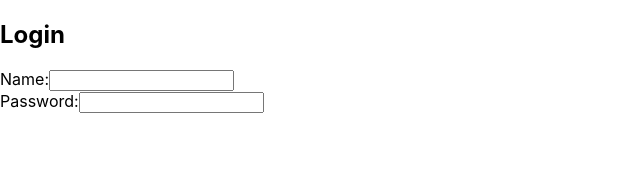
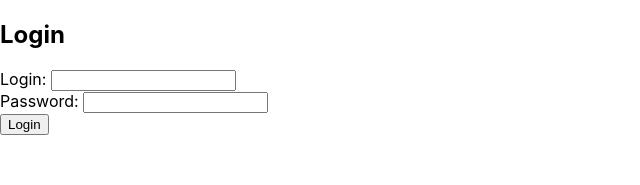
Before and after one commit to kozyraP/react-to-do-WIT, a React (Create React App) app: page / in a window 1280 px wide. Shown: the top 185 px of the page, without its empty margins (0-640 px from the left). Built offline with nearby package versions, Linux system fonts and the light colour scheme.

Commit message:
all login logic finished

```diff
--- a/src/App.js
+++ b/src/App.js
@@ -3,19 +3,33 @@ import LoginForm from './components/LoginForm';
 
 function App() {
     const adminUser = {
-      login: "admin@gmail.com",
-      password: "admin1234"
+      login: "admin",
+      password: "admin"
     }
 
     const[user, setUser] = useState({login: "", password: ""});
     const[error, setError] = useState("");
 
     const Login = details => {
-      console.log(details);
+
+      if(details.login == adminUser.login && details.password == adminUser.password){
+        console.log('logged in')
+        setUser({
+          login: details.login,
+          password: details.password
+        })
+    }
+    else {
+      setError("Wrong password!")
+    }
+
     }
 
     const Logout = () => {
-      console.log("Logout");
+      setUser({
+        login: "",
+          password: ""
+      })
     }
 
   return (
@@ -23,10 +37,10 @@ function App() {
       {(user.login != "") ? (
       <div className="welcome">
         <h2>Welcome, <span>{user.login}</span></h2>
-        <button>Logout</button>
+        <button onClick={Logout}>Logout</button>
       </div>
       ) : (
-        <LoginForm />
+        <LoginForm Login={Login} error={error} />
       )
     }
     </div>
--- a/src/components/LoginForm.js
+++ b/src/components/LoginForm.js
@@ -1,20 +1,31 @@
-import React from 'react';
+import React, { useState } from 'react';
 
-function LoginForm() {
+function LoginForm({Login, error }) {
+    const [details, setDetails] = useState({ login: "", password: "" });
+
+    const submitHandler = e => {
+        e.preventDefault();
+
+
+        Login(details);
+    }
+
     return (
-        <form>
+        <form onSubmit={submitHandler}>
             <div className="form-inner">
                 <h2>Login</h2>
+                {(error != "") ? (<div className="error">{error}</div>) : ""}
             </div>
 
             <div>
-                <label htmlFor="login">Name:</label>
-                <input type="text" name="login" id="login"></input>
+                <label htmlFor="login">Login: </label>
+                <input type="text" name="login" id="login" onChange={e => setDetails({...details, login: e.target.value})} value={details.login}></input>
             </div>
             <div>
-                <label htmlFor="password">Password:</label>
-                <input type="password" name="password" id="password"></input>
+                <label htmlFor="password">Password: </label>
+                <input type="password" name="password" id="password" onChange={e => setDetails({...details, password: e.target.value})} value={details.password}></input>
             </div>
+            <input type="submit" value="Login" />
 
         </form>
 
```
